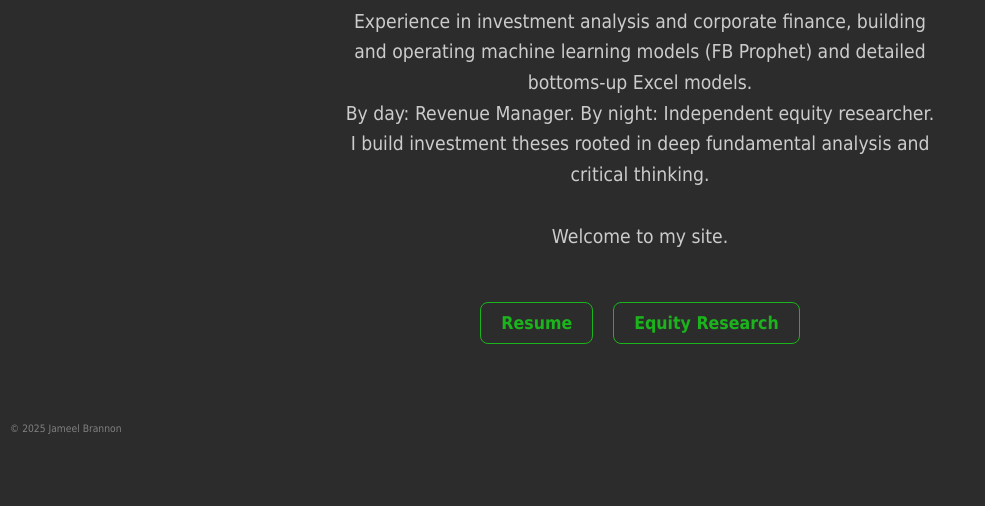
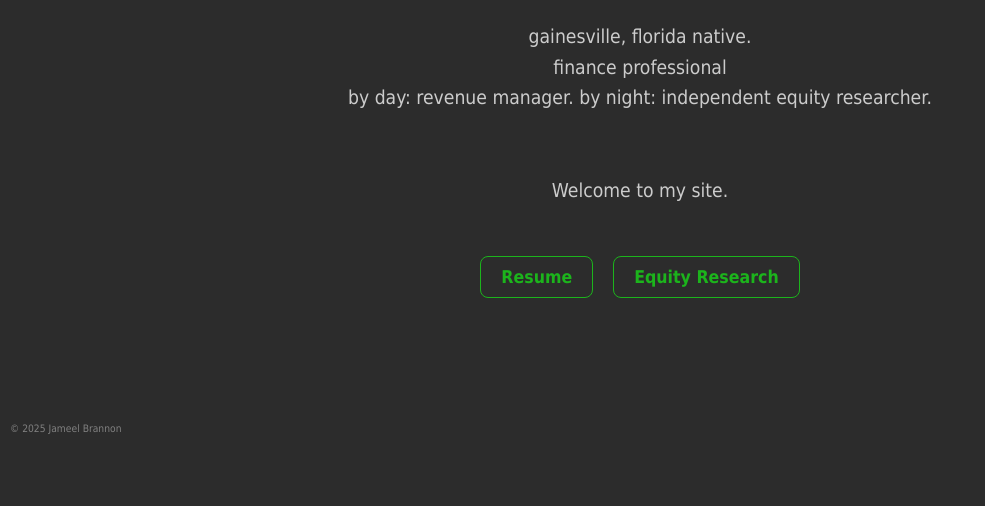
Before and after one commit to jameelbrannon/jameelbrannon, a plain HTML site: page index.html in a window 1280 px wide. Shown: the part 334-840 px from the top of the page, without its empty margins (0-985 px from the left). Drawn offline with Linux system fonts and the light colour scheme.

Commit message:
Update index.html

```diff
--- a/index.html
+++ b/index.html
@@ -10,10 +10,10 @@
   <div class="container-home">
     <h1>Jameel Brannon</h1>
     <p class="about-me">
-      Gainesville, Florida native.<br>
-      Experience in investment analysis and corporate finance, building and operating machine learning models (FB Prophet) and detailed bottoms-up Excel models.<br>
-      By day: Revenue Manager. By night: Independent equity researcher.<br>
-      I build investment theses rooted in deep fundamental analysis and critical thinking.<br><br>
+      gainesville, florida native.<br>
+      finance professional<br>
+      by day: revenue manager. by night: independent equity researcher.<br>
+      <br><br>
       Welcome to my site.
     </p>
 
```
